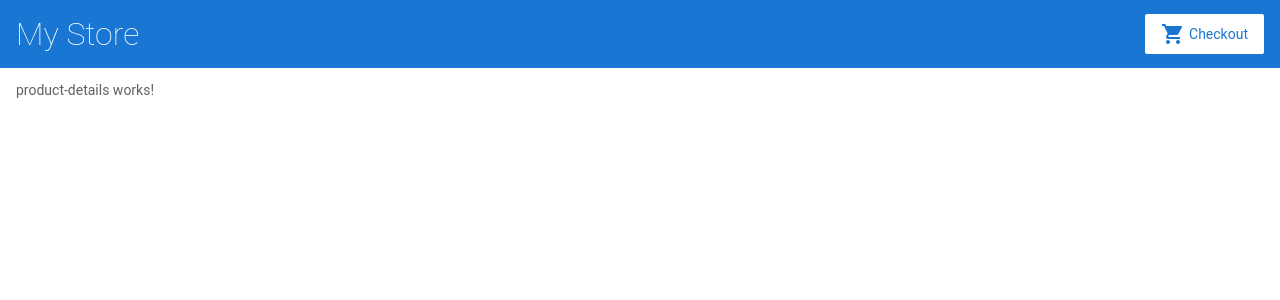
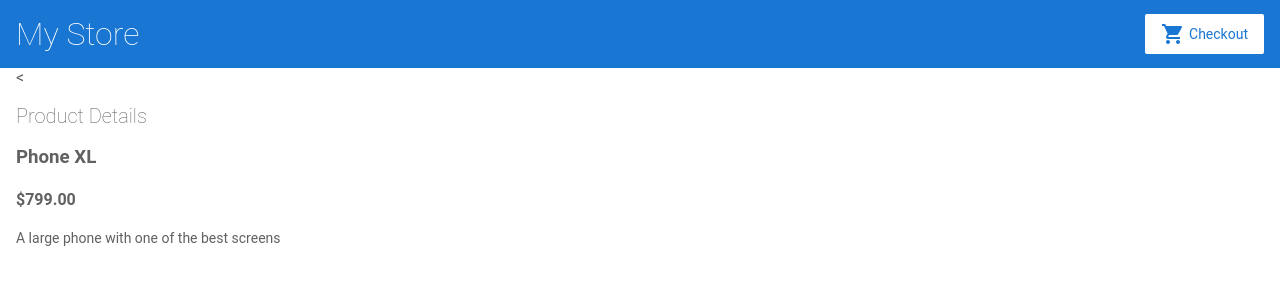
Before and after one commit to enricopic/angular-7khcwx, an Angular app: page /products/1 in a window 1280 px wide. Shown: the top 300 px of the page. Built offline with nearby package versions, Linux system fonts and the light colour scheme.

Commit message:
2 files modified

```diff
--- a/src/app/product-details/product-details.component.html
+++ b/src/app/product-details/product-details.component.html
@@ -1 +1,8 @@
-<p>product-details works!</p>
+<
+<h2>Product Details</h2>
+
+<div *ngIf="product">
+  <h3>{{ product.name }}</h3>
+  <h4>{{ product.price | currency }}</h4>
+  <p>{{ product.description }}</p>
+</div>
--- a/src/app/product-details/product-details.component.ts
+++ b/src/app/product-details/product-details.component.ts
@@ -1,15 +1,24 @@
 import { Component, OnInit } from '@angular/core';
-
+import { ActivatedRoute } from '@angular/router';
+import { Product, products } from '../products';
 @Component({
   selector: 'app-product-details',
   templateUrl: './product-details.component.html',
-  styleUrls: ['./product-details.component.css']
+  styleUrls: ['./product-details.component.css'],
 })
 export class ProductDetailsComponent implements OnInit {
+  product: Product | undefined;
 
-  constructor() { }
+  constructor(private route: ActivatedRoute) {}
 
   ngOnInit(): void {
+    // First get the product id from the current route.
+    const routeParams = this.route.snapshot.paramMap;
+    const productIdFromRoute = Number(routeParams.get('productId'));
+
+    // Find the product that correspond with the id provided in route.
+    this.product = products.find(
+      (product) => product.id === productIdFromRoute
+    );
   }
-
 }
```
